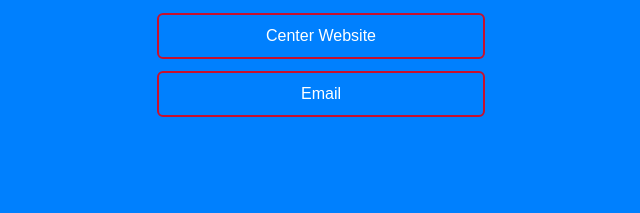
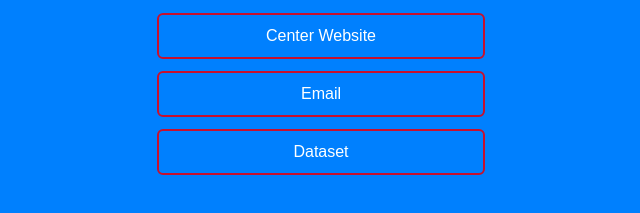
Before and after one commit to hadise-pishdast/ICCE, a plain HTML site: page index.html in a window 1280 px wide. Shown: the part 279-492 px from the top of the page, without its empty margins (319-959 px from the left). Drawn offline with Linux system fonts and the light colour scheme.

Commit message:
Add link to dataset in index.html

```diff
--- a/index.html
+++ b/index.html
@@ -40,5 +40,6 @@
 
   <a href="https://www.fau.edu/engineering/eecs/research/mlab/">Center Website</a>
   <a href="mailto:hpishdast2023@fau.edu">Email</a>
+  <a href="Dataset:https://universe.roboflow.com/new-workspace-himfs/event-vs-frame-based-camera">Dataset</a>
 </body>
 </html>
```
